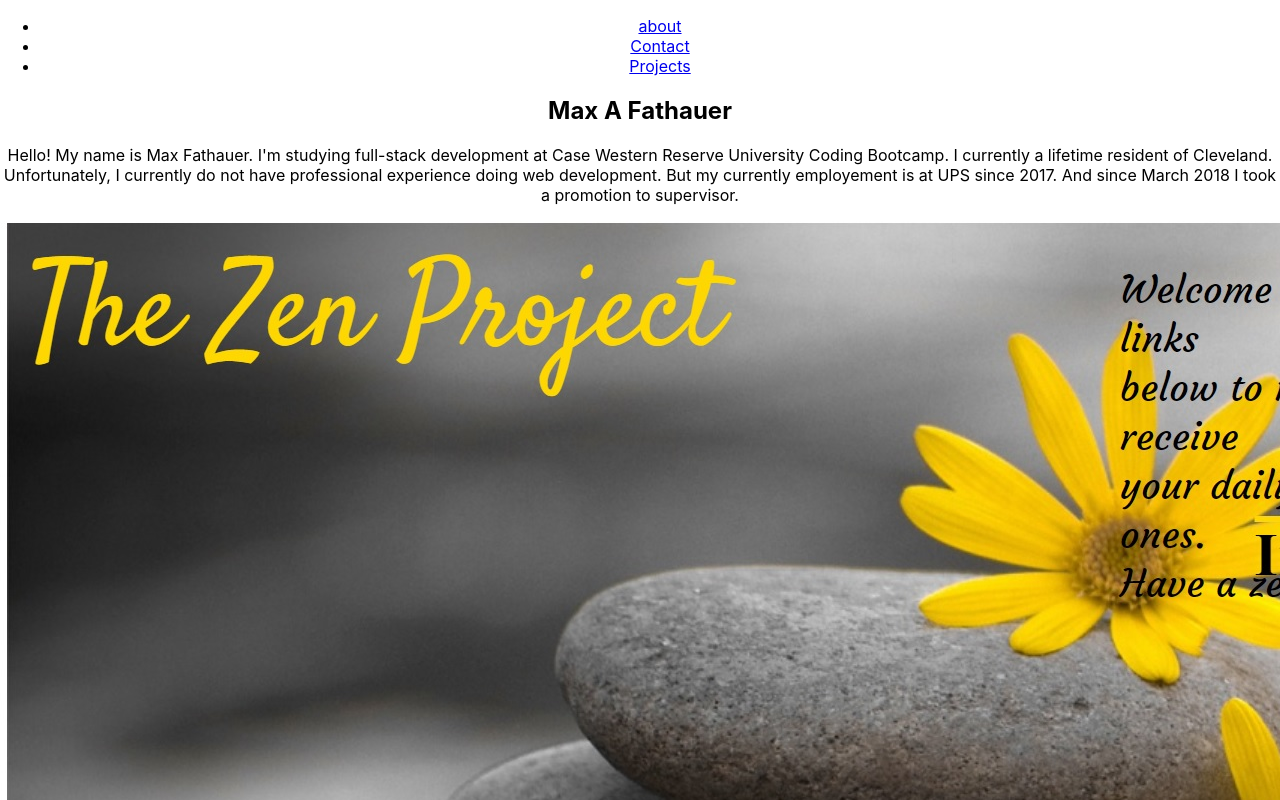
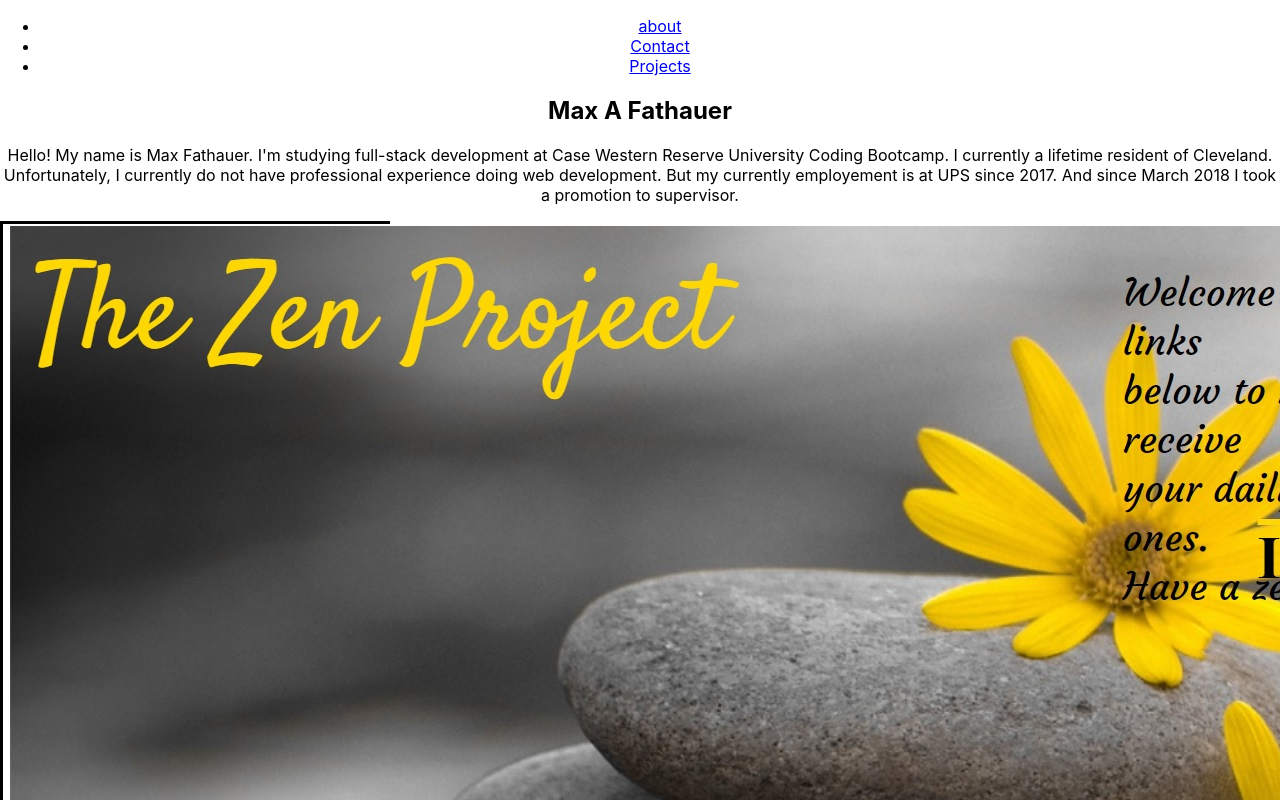
Before and after one commit to MaxAFath/spudy, a React (Create React App) app: page / in a window 1280 px wide. Shown: the top 800 px of the page. Built offline with nearby package versions, Linux system fonts and the light colour scheme.

Commit message:
time to go to work

```diff
--- a/src/App.css
+++ b/src/App.css
@@ -36,3 +36,14 @@
     transform: rotate(360deg);
   }
 }
+.card{
+  width: 30%;
+  height: 20%;
+  flex-wrap: wrap;
+
+}
+
+.card img{
+  width: fit-content;
+  height: fit-content;
+}
--- a/src/index.css
+++ b/src/index.css
@@ -11,3 +11,9 @@ code {
   font-family: source-code-pro, Menlo, Monaco, Consolas, 'Courier New',
     monospace;
 }
+
+.card {
+  border-style: solid;
+  width: 450px;
+  height: 350px;
+}
```
